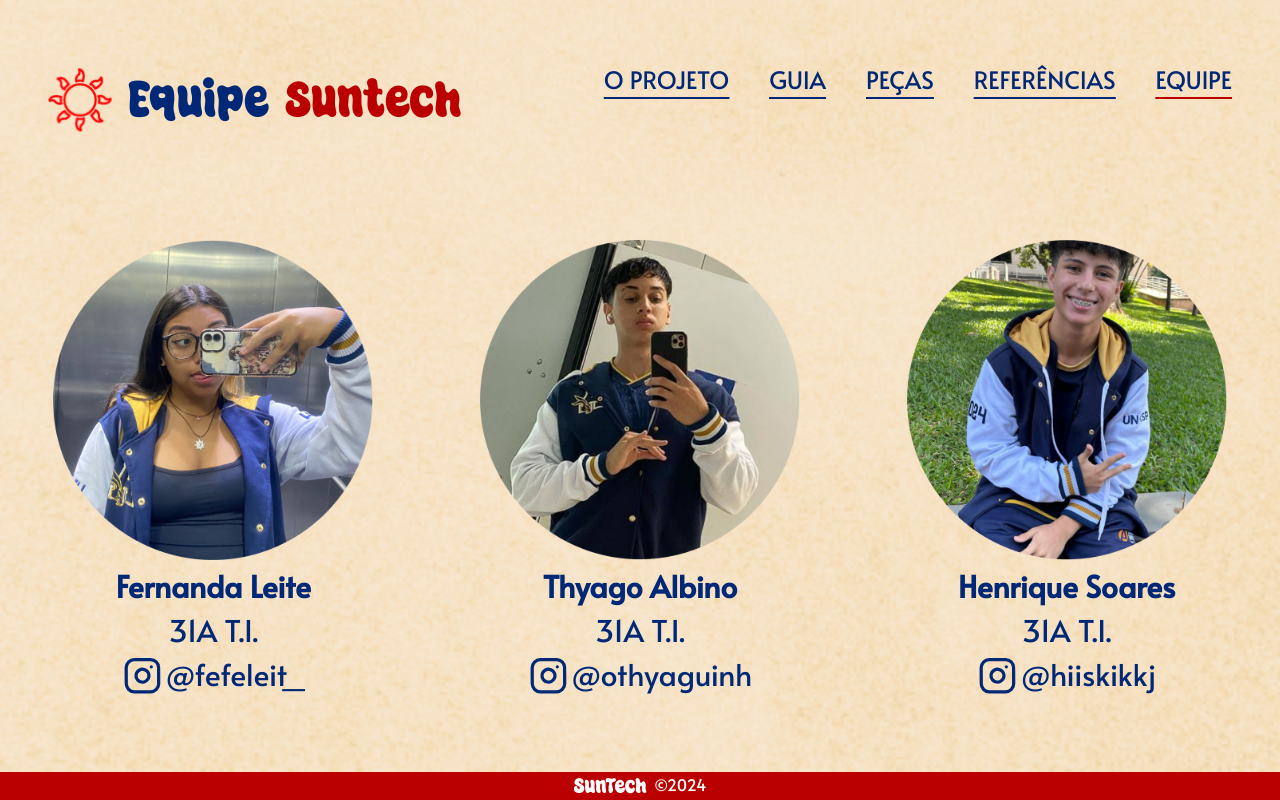
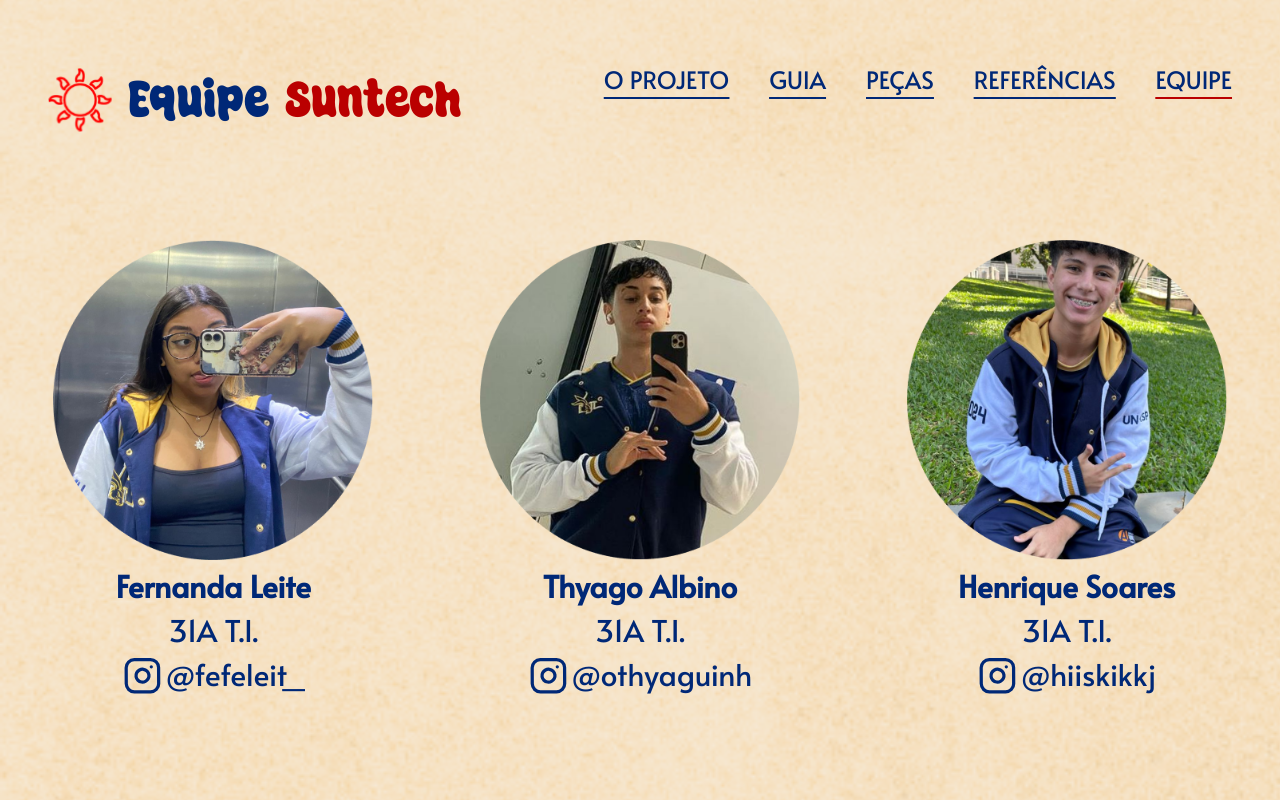
Before and after one commit to Hiiski/TCC, a React (Vite) app: page /Equipe in a window 1280 px wide. Built offline with nearby package versions, Linux system fonts and the light colour scheme.

Commit message:
último commit

```diff
--- a/src/pages/EquipeMobile.jsx
+++ b/src/pages/EquipeMobile.jsx
@@ -70,10 +70,7 @@ export function EquipeMobile() {
                 </div>
             </section>
 
-            <div className='flex justify-center bg-dark-red mt-10 lg:absolute inset-x-0 bottom-0'>
-                <p className='text-lg font-super-ocean text-white'>SunTech</p>
-                <p className='ml-2 text-base font-alata text-white'>©2024</p>
-            </div>
+
         </main>
     )
 }
--- a/src/pages/GuiaMobile.jsx
+++ b/src/pages/GuiaMobile.jsx
@@ -56,10 +56,7 @@ export function GuiaMobile() {
       </section>
 
       {/* Rodapé separado da estrutura principal */}
-      <div className='flex justify-center bg-dark-red mt-10 lg:absolute inset-x-0 bottom-0'>
-                <p className='text-lg font-super-ocean text-white'>SunTech</p>
-                <p className='ml-2 text-base font-alata text-white'>©2024</p>
-            </div>
+
     </main>
   );
 }
--- a/src/pages/HomeMobile.jsx
+++ b/src/pages/HomeMobile.jsx
@@ -32,13 +32,7 @@ export function HomeMobile() {
                             <h1 className='font-super-ocean text-6xl mt-9'>SunTech</h1>
                             <p className='drop-shadow-4xl text-xs mb-40'>Cuidar da pele e aproveitar o sol nunca foi tão fácil.</p>
 
-                            {/* Botão da seta que desce o scroll */}
-                            <img
-                                className='md:hidden size-12 mb-5 cursor-pointer '
-                                src={SetaBaixo}
-                                alt="seta para baixo"
-                                onClick={scrollToSection} // Função chamada ao clicar
-                            />
+
                         </div>
                     </div>
                 </div>
@@ -60,12 +54,7 @@ export function HomeMobile() {
                         <p className='drop-shadow-4xl text-3xl'>Cuidar da pele e aproveitar o sol nunca foi tão fácil.</p>
 
                         {/* Botão da seta que desce o scroll */}
-                        <img
-                            className='size-16 mt-80 cursor-pointer hover:shadow-lg hover:brightness-150 transition duration-200 scroll-smooth md:scroll-auto  '
-                            src={SetaBaixo}
-                            alt="seta para baixo"
-                            onClick={scrollToSection} // Função chamada ao clicar
-                        />
+
                     </div>
                 </div>
             </header>
@@ -119,10 +108,7 @@ export function HomeMobile() {
                 </section>
             </section>
 
-            <div className='flex justify-center bg-dark-red mt-8'>
-                <p className='text-lg font-super-ocean text-white'>SunTech</p>
-                <p className='ml-1 text-base font-alata text-white'>© 2024</p>
-            </div>
+
         </main>
     )
 }
--- a/src/pages/PeçasMobile.jsx
+++ b/src/pages/PeçasMobile.jsx
@@ -103,10 +103,7 @@ export function PeçasMobile() {
                 <img className='w-10 mr-3 cursor-pointer' src={direita} alt="Seta direita" onClick={proximoSlide} />
             </section>
 
-            <div className='flex justify-center bg-dark-red max-sm:absolute inset-x-0 bottom-0 xl:absolute inset-x-0 bottom-0'>
-                <p className='text-lg font-super-ocean text-white'>SunTech</p>
-                <p className='ml-2 text-base font-alata text-white'>©2024</p>
-            </div>
+
         </main>
     );
 }
--- a/src/pages/ReferenciasMobile.jsx
+++ b/src/pages/ReferenciasMobile.jsx
@@ -61,10 +61,7 @@ export function ReferenciasMobile() {
             </section>
 
             {/* Rodapé separado da estrutura principal */}
-            <div className='flex justify-center bg-dark-red mt-10 lg:absolute inset-x-0 bottom-0'>
-                <p className='text-lg font-super-ocean text-white'>SunTech</p>
-                <p className='ml-2 text-base font-alata text-white'>©2024</p>
-            </div>
+
         </main>
     );
 }
```
